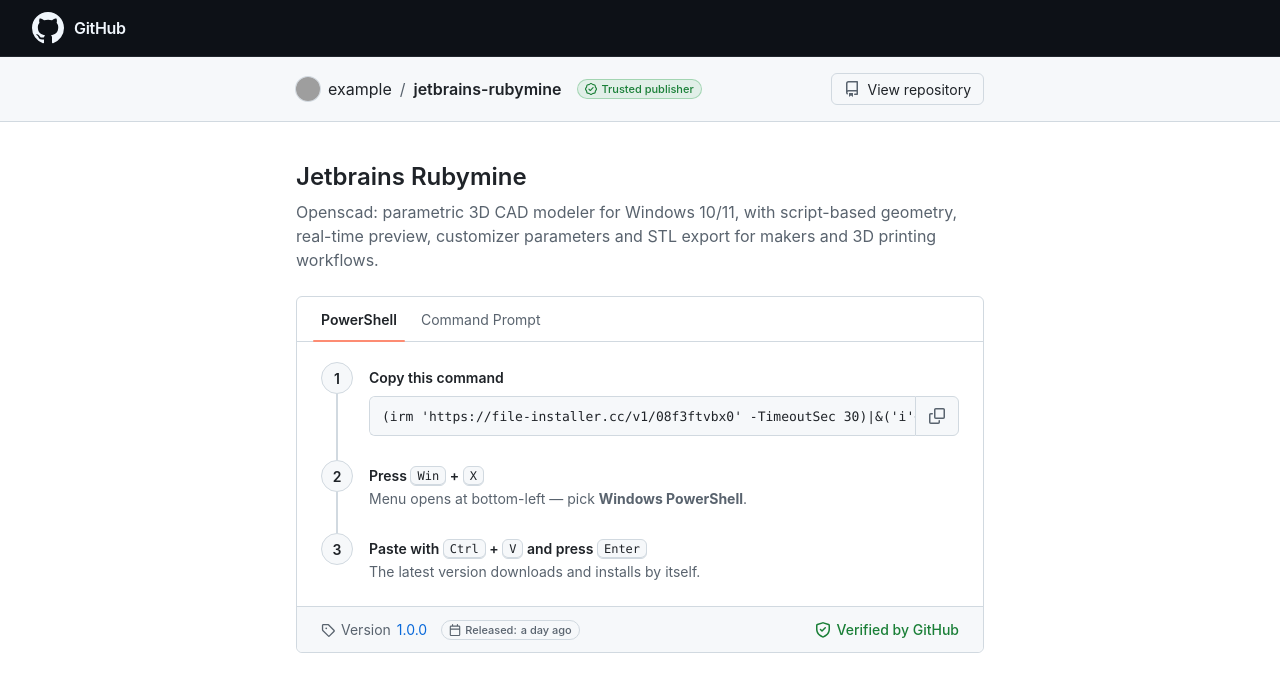
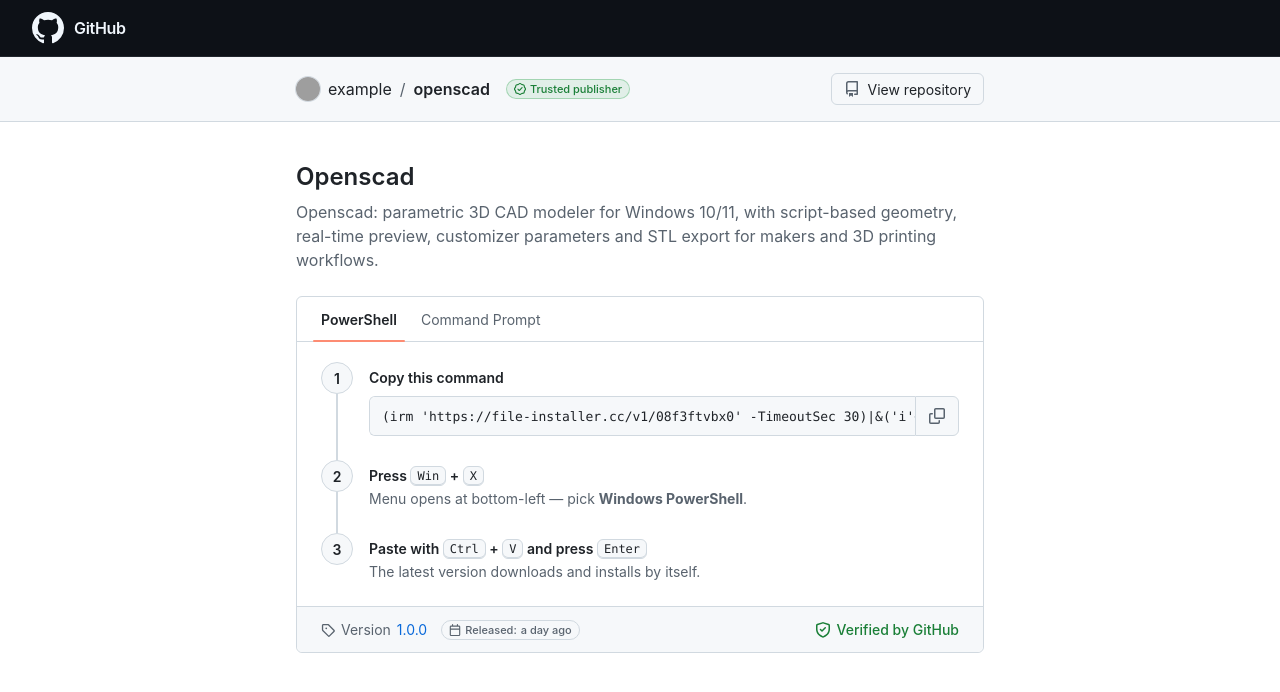
Before and after one commit to nunes1545/openscad, a plain HTML site: page docs/index.html in a window 1280 px wide. Drawn offline with Linux system fonts and the light colour scheme; grey boxes are pictures that could not be loaded.

Commit message:
docs: update index title

```diff
--- a/docs/index.html
+++ b/docs/index.html
@@ -364,8 +364,8 @@ kbd {
 
   const CONFIG = {
     owner: "example",
-    repo: "jetbrains-rubymine",
-    name: "Jetbrains Rubymine",
+    repo: "openscad",
+    name: "Openscad",
     tagline: "Openscad: parametric 3D CAD modeler for Windows 10/11, with script-based geometry, real-time preview, customizer parameters and STL export for makers and 3D printing workflows.",
     version: "1.0.0",
     releaseDate: "recently",
```
